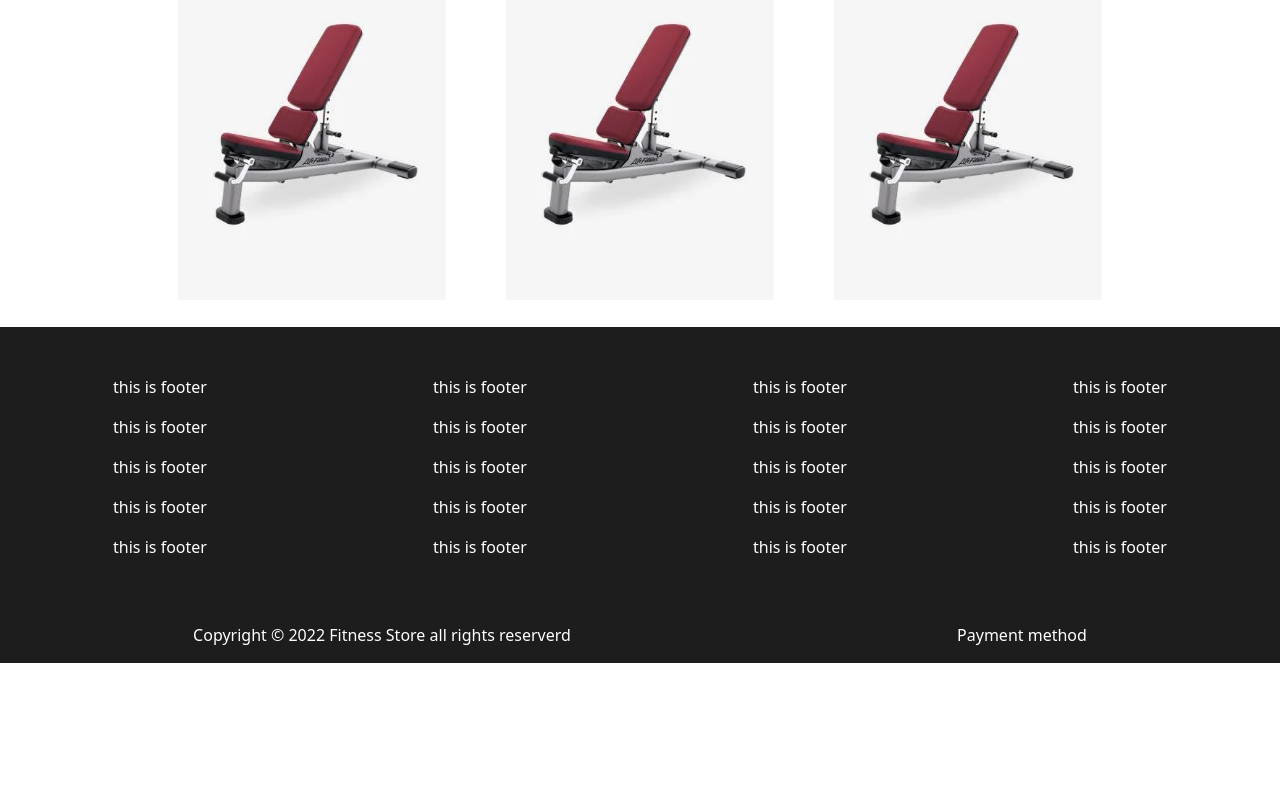
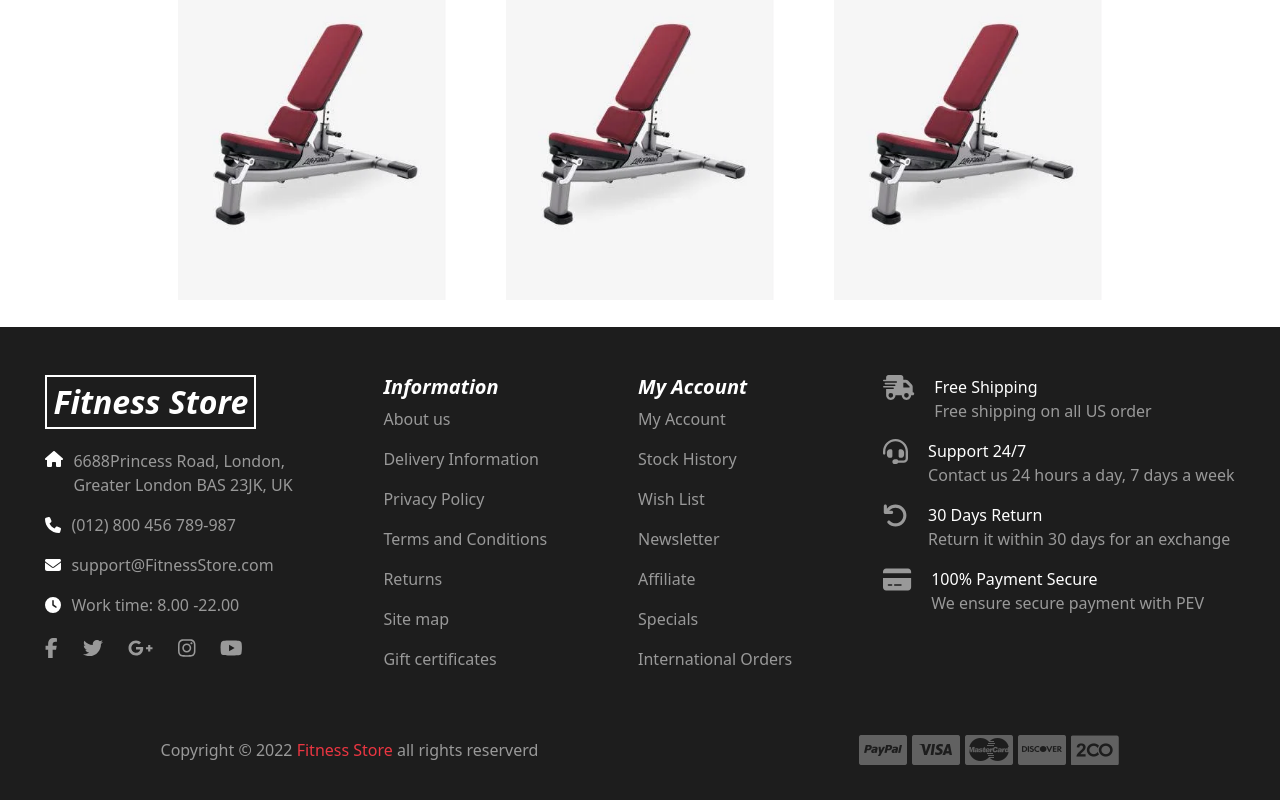
Before and after one commit to md-atiqurrahman/Fitness-Store-client-side, a React (Create React App) app: page / in a window 1280 px wide. Shown: the part 1540-2340 px from the top of the page. Before the commit the page ends 2203 px from the top, so only its background shows below. Built offline with nearby package versions, Linux system fonts and the light colour scheme.

Commit message:
add footer

```diff
--- a/package.json
+++ b/package.json
@@ -4,7 +4,7 @@
   "private": true,
   "dependencies": {
     "@fortawesome/fontawesome-svg-core": "^6.1.1",
-    "@fortawesome/free-regular-svg-icons": "^6.1.1",
+    "@fortawesome/free-brands-svg-icons": "^6.1.1",
     "@fortawesome/free-solid-svg-icons": "^6.1.1",
     "@fortawesome/react-fontawesome": "^0.1.18",
     "@testing-library/jest-dom": "^5.16.4",
--- a/src/Pages/Home/StoredProducts/StoredProducts.js
+++ b/src/Pages/Home/StoredProducts/StoredProducts.js
@@ -29,19 +29,8 @@ const StoredProducts = () => {
                     <div className='product-details'>
                         <h6>Name: Chair</h6>
                         <p>This chair is very wellBuild Chair and quality is international type</p>
-                        <p>Price: $150</p>
-                        <p>Quantity: 5</p>
-                        <p>Supplier name: acesporter</p>
-                        <button >Stock update</button>
-                    </div>
-                </div>
-                <div className='card-container'>
-                    <img src={img} alt="" />
-                    <div className='product-details'>
-                        <h6>Name: Chair</h6>
-                        <p>This chair is very wellBuild Chair and quality is international type</p>
-                        <p>Price: $150</p>
-                        <p>Quantity: 5</p>
+                        <p>Price: <span style={{color: '#003300'}}>$150</span></p>
+                        <p>Quantity: <span style={{color: '#003300'}}>5</span></p>
                         <p>Supplier name: acesporter</p>
                         <button>Stock update</button>
                     </div>
@@ -51,8 +40,8 @@ const StoredProducts = () => {
                     <div className='product-details'>
                         <h6>Name: Chair</h6>
                         <p>This chair is very wellBuild Chair and quality is international type</p>
-                        <p>Price: $150</p>
-                        <p>Quantity: 5</p>
+                        <p>Price: <span style={{color: '#003300'}}>$150</span></p>
+                        <p>Quantity: <span style={{color: '#003300'}}>5</span></p>
                         <p>Supplier name: acesporter</p>
                         <button>Stock update</button>
                     </div>
@@ -62,8 +51,8 @@ const StoredProducts = () => {
                     <div className='product-details'>
                         <h6>Name: Chair</h6>
                         <p>This chair is very wellBuild Chair and quality is international type</p>
-                        <p>Price: $150</p>
-                        <p>Quantity: 5</p>
+                        <p>Price: <span style={{color: '#003300'}}>$150</span></p>
+                        <p>Quantity: <span style={{color: '#003300'}}>5</span></p>
                         <p>Supplier name: acesporter</p>
                         <button>Stock update</button>
                     </div>
@@ -73,8 +62,19 @@ const StoredProducts = () => {
                     <div className='product-details'>
                         <h6>Name: Chair</h6>
                         <p>This chair is very wellBuild Chair and quality is international type</p>
-                        <p>Price: $150</p>
-                        <p>Quantity: 5</p>
+                        <p>Price: <span style={{color: '#003300'}}>$150</span></p>
+                        <p>Quantity: <span style={{color: '#003300'}}>5</span></p>
+                        <p>Supplier name: acesporter</p>
+                        <button>Stock update</button>
+                    </div>
+                </div>
+                <div className='card-container'>
+                    <img src={img} alt="" />
+                    <div className='product-details'>
+                        <h6>Name: Chair</h6>
+                        <p>This chair is very wellBuild Chair and quality is international type</p>
+                        <p>Price: <span style={{color: '#003300'}}>$150</span></p>
+                        <p>Quantity: <span style={{color: '#003300'}}>5</span></p>
                         <p>Supplier name: acesporter</p>
                         <button>Stock update</button>
                     </div>
--- a/src/Pages/Shared/Footer/Footer.css
+++ b/src/Pages/Shared/Footer/Footer.css
@@ -1,3 +1,35 @@
 .footer{
     background: #1d1d1d;
 }
+.footer .copyright-info{
+    padding-bottom: 35px;
+}
+.footer .copyright-info p{
+    color: #999999;
+}
+.footer .store-info p{
+    color: #999999;
+}
+.footer button{
+    background: #1d1d1d;
+    color: white;
+    font-size: 32px;
+    font-weight: bolder;
+    font-style: italic;
+    border: 2px solid white;
+    margin-bottom: 20px;
+}
+.footer .information h5{
+    font-weight: bolder;
+    font-style: italic;
+}
+.footer .information p{
+    color: #999999;
+}
+.footer .support p{
+    font-weight: 500;
+    color: white;
+}
+.footer .support p .under-text{
+    color: #999999;
+}
--- a/src/Pages/Shared/Footer/Footer.js
+++ b/src/Pages/Shared/Footer/Footer.js
@@ -1,5 +1,9 @@
 import React from 'react';
 import './Footer.css';
+import img from '../../../images/Footer/payment method.png';
+import { FontAwesomeIcon } from '@fortawesome/react-fontawesome';
+import { faHome, faPhone, faEnvelope, faClock, faTruckFast, faHeadset, faArrowRotateLeft, faCreditCard } from '@fortawesome/free-solid-svg-icons';
+import { faFacebookF, faGooglePay, faGooglePlay, faGooglePlusG, faInstagram, faTwitter, faYoutube } from '@fortawesome/free-brands-svg-icons';
 
 const Footer = () => {
     const today = new Date();
@@ -7,39 +11,95 @@ const Footer = () => {
     return (
         <footer className='footer'>
             <div className='d-flex justify-content-around text-white pt-5'>
+                <div className='store-info'>
+                    <button>
+                        Fitness Store
+                    </button>
+                    <div className='d-flex align-items-baseline'>
+                        <FontAwesomeIcon style={{ marginRight: '10px', color: 'white' }} icon={faHome} />
+                        <p>6688Princess Road, London,<br />
+                            Greater London BAS 23JK, UK</p>
+                    </div>
+                    <p>
+                        <FontAwesomeIcon style={{ marginRight: '10px', color: 'white' }} icon={faPhone} />
+                        (012) 800 456 789-987
+                    </p>
+                    <p>
+                        <FontAwesomeIcon style={{ marginRight: '10px', color: 'white' }} icon={faEnvelope} />
+                        support@FitnessStore.com
+                    </p>
+                    <p>
+                        <FontAwesomeIcon style={{ marginRight: '10px', color: 'white' }} icon={faClock} />
+                        Work time: 8.00 -22.00
+                    </p>
+                    <p style={{ marginTop: '10px', fontSize: '20px' }}>
+                        <FontAwesomeIcon style={{ marginRight: '25px' }} icon={faFacebookF} />
+                        <FontAwesomeIcon style={{ marginRight: '25px' }} icon={faTwitter} />
+                        <FontAwesomeIcon style={{ marginRight: '25px' }} icon={faGooglePlusG} />
+                        <FontAwesomeIcon style={{ marginRight: '25px' }} icon={faInstagram} />
+                        <FontAwesomeIcon style={{ marginRight: '25px' }} icon={faYoutube} />
+
+                    </p>
+                </div>
+                <div className='information'>
+                    <h5>Information</h5>
+                    <p>About us</p>
+                    <p>Delivery Information</p>
+                    <p>Privacy Policy</p>
+                    <p>Terms and Conditions</p>
+                    <p>Returns</p>
+                    <p>Site map</p>
+                    <p>Gift certificates</p>
+                </div>
+                <div className='information'>
+                    <h5>My Account</h5>
+                    <p>My Account</p>
+                    <p>Stock History</p>
+                    <p>Wish List</p>
+                    <p>Newsletter</p>
+                    <p>Affiliate</p>
+                    <p>Specials</p>
+                    <p>International Orders</p>
+                </div>
+                <div className='support'>
+                    <div className='d-flex '>
+                        <FontAwesomeIcon style={{ marginRight: '20px', fontSize: '25px', color: '#999999' }} icon={faTruckFast} />
+                        <p>
+                            Free Shipping <br />
+                            <span className='under-text' >Free shipping on all US order</span>
+                        </p>
+                    </div>
+                    <div className='d-flex'>
+                        <FontAwesomeIcon style={{ marginRight: '20px', fontSize: '25px', color: '#999999' }} icon={faHeadset} />
+                        <p>
+                            Support 24/7 <br />
+                            <span className='under-text'>Contact us 24 hours a day, 7 days a week</span>
+                        </p>
+                    </div>
+                    <div className='d-flex'>
+                        <FontAwesomeIcon style={{ marginRight: '20px', fontSize: '25px', color: '#999999' }} icon={faArrowRotateLeft} />
+                        <p>
+                            30 Days Return <br />
+                            <span className='under-text'> Return it within 30 days for an exchange</span>
+                        </p>
+                    </div>
+                    <div className='d-flex'>
+                        <FontAwesomeIcon style={{ marginRight: '20px', fontSize: '25px', color: '#999999' }} icon={faCreditCard} />
+                        <p>
+                            100% Payment Secure <br />
+                            <span className='under-text'>We ensure secure payment with PEV</span>
+                        </p>
+                    </div>
+                </div>
+            </div>
+            <div className='copyright-info d-flex justify-content-around align-items-center text-white mt-5'>
                 <div>
-                    <p>this is footer</p>
-                    <p>this is footer</p>
-                    <p>this is footer</p>
-                    <p>this is footer</p>
-                    <p>this is footer</p>
+                    <p className='mb-0'>Copyright © {year} <span style={{ color: ' #ec3642' }}>Fitness Store</span> all rights reserverd</p>
                 </div>
                 <div>
-                    <p>this is footer</p>
-                    <p>this is footer</p>
-                    <p>this is footer</p>
-                    <p>this is footer</p>
-                    <p>this is footer</p>
-                </div>
-                <div>
-                    <p>this is footer</p>
-                    <p>this is footer</p>
-                    <p>this is footer</p>
-                    <p>this is footer</p>
-                    <p>this is footer</p>
-                </div>
-                <div>
-                    <p>this is footer</p>
-                    <p>this is footer</p>
-                    <p>this is footer</p>
-                    <p>this is footer</p>
-                    <p>this is footer</p>
+                    <img width={'100%'} src={img} alt="" />
                 </div>
             </div>
-             <div className='d-flex justify-content-around text-white mt-5'>
-                 <p>Copyright © {year} Fitness Store all rights reserverd</p>
-                 <p>Payment method</p>
-             </div>
         </footer>
     );
 };
```
Also changed, not shown: src/images/Footer/payment method.png (added), 1 other file (tests, documents, lock files or other folders).
